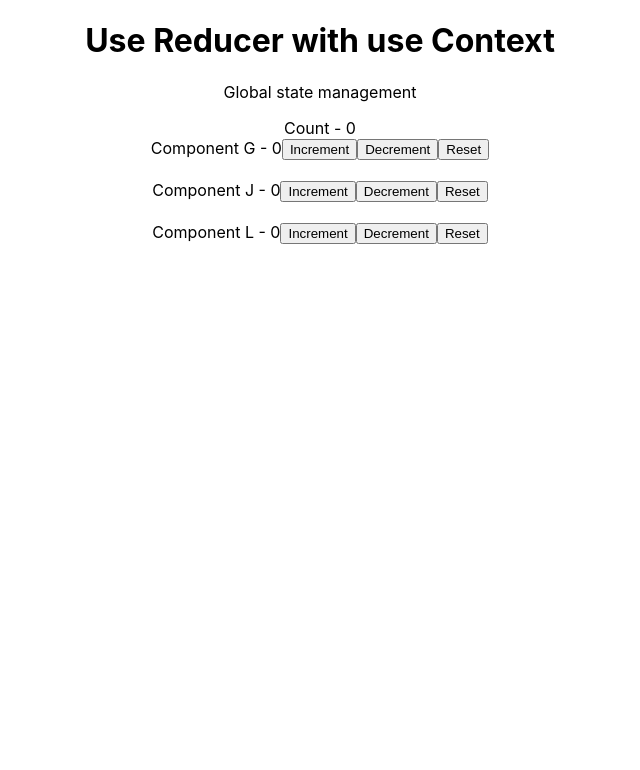
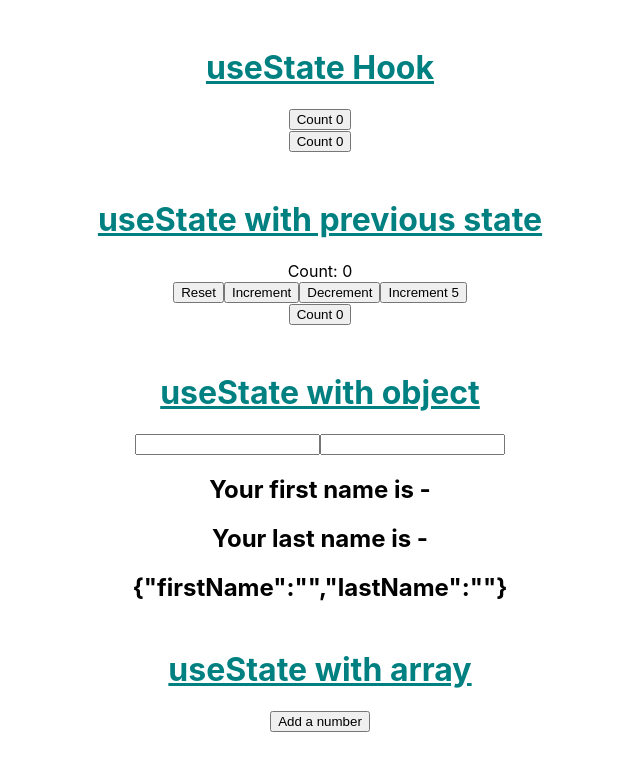
Before and after one commit to muradmalkawi/react-hooks, a React (Create React App) app: page / in a window 1280 px wide. Shown: the top 770 px of the page, without its empty margins (320-960 px from the left). Built offline with nearby package versions, Linux system fonts and the light colour scheme.

Commit message:
useState Hook updates & recap

```diff
--- a/src/App.css
+++ b/src/App.css
@@ -3,38 +3,12 @@
 	/* background-color: #517580; */
 }
 
-.App-logo {
-	height: 40vmin;
-	pointer-events: none;
+h1 {
+	color: teal;
+	text-decoration: underline;
+	margin-top: 3rem;
 }
 
-@media (prefers-reduced-motion: no-preference) {
-	.App-logo {
-		animation: App-logo-spin infinite 20s linear;
-	}
+.space {
+	height: 40rem;
 }
-
-.App-header {
-	background-color: #282c34;
-	min-height: 100vh;
-	display: flex;
-	flex-direction: column;
-	align-items: center;
-	justify-content: center;
-	font-size: calc(10px + 2vmin);
-	color: white;
-}
-
-.App-link {
-	color: #61dafb;
-}
-
-@keyframes App-logo-spin {
-	from {
-		transform: rotate(0deg);
-	}
-
-	to {
-		transform: rotate(360deg);
-	}
-}
--- a/src/App.js
+++ b/src/App.js
@@ -55,13 +55,14 @@ function App() {
 	return (
 		<div className="App">
 			{/* <CounterState /> */}
+
 			{/* useState Hook */}
-			{/* <HookCounter />
-			<ClassCounter /> */}
-			{/* <HookCounterTwo /> */}
-			{/* <ClassCounterTwo /> */}
-			{/* <HookCounterThree /> */}
-			{/* <HookCounterFour /> */}
+			<HookCounter />
+			<ClassCounter />
+			<HookCounterTwo />
+			<ClassCounterTwo />
+			<HookCounterThree />
+			<HookCounterFour />
 
 			{/* useEffect Hook */}
 			{/* <ClassCounterOne /> */}
@@ -72,47 +73,38 @@ function App() {
 			{/* <IntervalClassCounter />
 			<IntervalHookCounter /> */}
 			{/* <DataFetching /> */}
-
 			{/* useContext Hook  */}
 			{/* <ComponentC /> */}
-
 			{/* <UserContext.Provider value={"Peter Osoo"}>
 				<ChannelContext.Provider value={"Rateng Inc"}>
 					<ComponentC />
 				</ChannelContext.Provider>
 			</UserContext.Provider> */}
-
 			{/* useReducer Hook  */}
 			{/* <CounterOne /> */}
 			{/* <CounterTwo /> */}
 			{/* <CounterThree /> */}
 
-			<ReducerContext />
+			{/* Use Reducer with use Context */}
+			{/* <ReducerContext /> */}
 
 			{/* <DataFetchingOne /> */}
 			{/* <DataFetchingTwo /> */}
-
 			{/* useCallback hook  */}
 			{/* <ParentComponent /> */}
-
 			{/* useMemo hook  */}
 			{/* <Counter /> */}
-
 			{/* useRef Hook  */}
 			{/* <FocusInput /> */}
 			{/* <CLassTimer />
 			<HookTimer /> */}
-
 			{/* Custom Hooks  */}
 			{/* <DocTitleOne />
 			<DocTitleTwo /> */}
-
 			{/* <CounterFour />
 			<CounterFive />
 			<CounterSix /> */}
-
 			{/* <UserForm /> */}
-
 			{/* Examples  */}
 			{/* <IntervalExample /> */}
 		</div>
--- a/src/components/HookCounter.js
+++ b/src/components/HookCounter.js
@@ -7,6 +7,7 @@ function HookCounter() {
 
 	return (
 		<div>
+			<h1>useState Hook</h1>
 			<button onClick={() => setCount(count + 1)}>Count {count}</button>
 		</div>
 	)
--- a/src/components/HookCounterFour.js
+++ b/src/components/HookCounterFour.js
@@ -17,6 +17,7 @@ function HookCounterFour() {
 
 	return (
 		<>
+			<h1> useState with array</h1>
 			<button onClick={addItem}>Add a number</button>
 
 			<ul>
@@ -24,8 +25,10 @@ function HookCounterFour() {
 					<li key={item.id}> {item.value}</li>
 				))}
 			</ul>
+			<div className="space"></div>
 		</>
 	)
 }
 
+//setter function doesnt automatically append item to end of list
 export default HookCounterFour
--- a/src/components/HookCounterThree.js
+++ b/src/components/HookCounterThree.js
@@ -4,6 +4,7 @@ function HookCounterThree() {
 	const [name, setName] = useState({ firstName: "", lastName: "" })
 	return (
 		<form>
+			<h1>useState with object</h1>
 			<input
 				type="text"
 				value={name.firstName}
@@ -21,4 +22,5 @@ function HookCounterThree() {
 	)
 }
 
+//setter function does not automatically merge & update objects
 export default HookCounterThree
--- a/src/components/HookCounterTwo.js
+++ b/src/components/HookCounterTwo.js
@@ -7,12 +7,15 @@ function HookCounterTwo() {
 	const incrementFive = () => {
 		for (let i = 0; i < 5; i++) {
 			//pass function that has access to old value
+			//pass function to state setter
 			setCount(prevCount => prevCount + 1)
 		}
 	}
 	return (
 		<>
+			<h1>useState with previous state</h1>
 			Count: {count}
+			<br />
 			<button onClick={() => setCount(initialCount)}>Reset</button>
 			<button onClick={() => setCount(prevCount => prevCount + 1)}>
 				Increment
```
